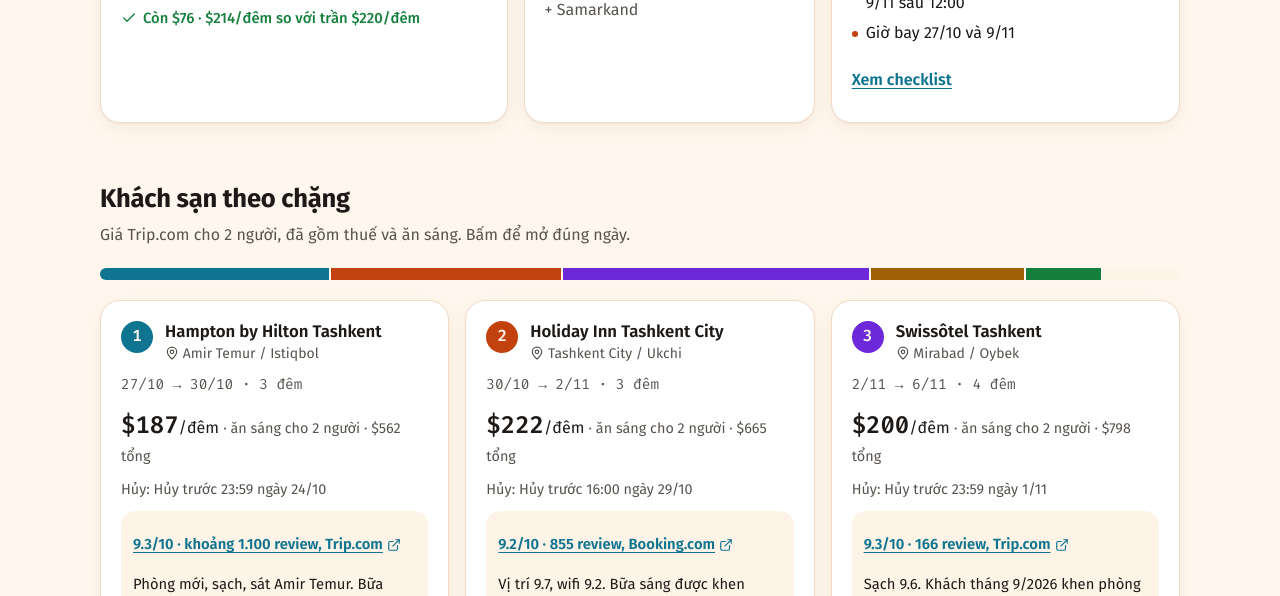
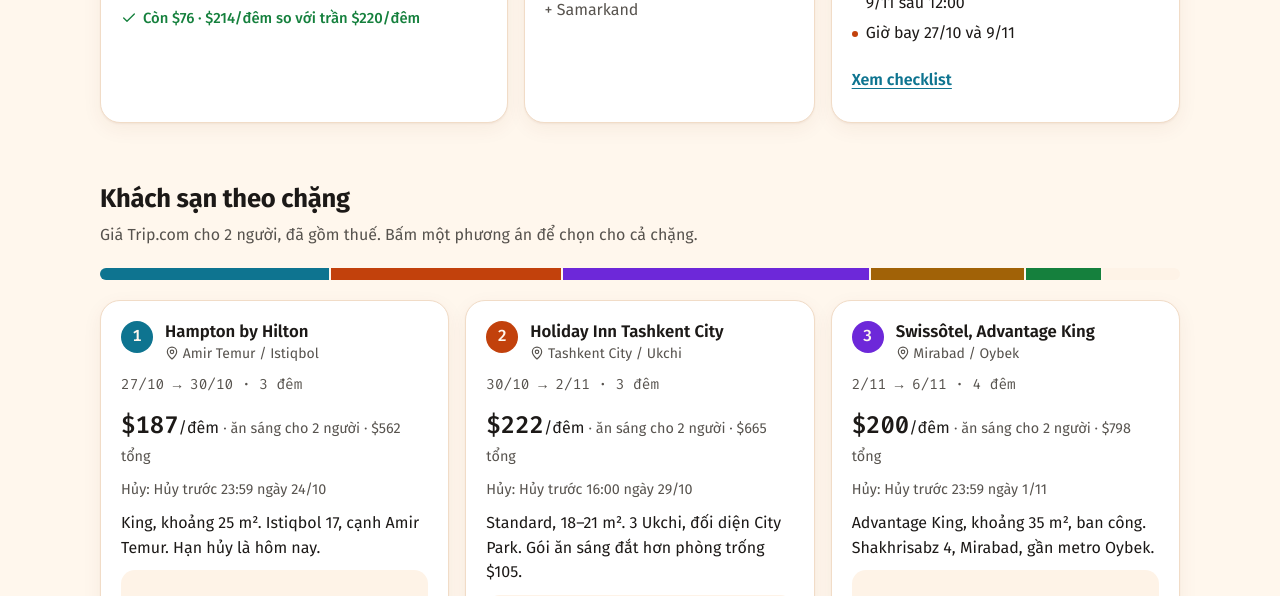
Before and after one commit to jiayangbot/uzbekistan-trip-2026, a website built with Vite: page index.html in a window 1280 px wide. Shown: the part 504-1100 px from the top of the page. Built offline with nearby package versions, Linux system fonts and the light colour scheme.

Commit message:
Let each hotel segment be chosen from the price comparison.

```diff
--- a/src/main.js
+++ b/src/main.js
@@ -116,6 +116,65 @@
 }
 
 const checks = loadChecks();
+const PICK_KEY = "uz-trip-2026-picks";
+
+/** @type {Record<string, string>} */
+const segmentOfStay = {
+  "2026-10-27": "Amir Temur · 27–30 Oct",
+  "2026-10-30": "Tashkent City · 30 Oct–2 Nov",
+  "2026-11-02": "Mirabad / Oybek · 2–6 Nov",
+  "2026-11-06": "Samarkand · 6–8 Nov",
+  "2026-11-08": "Trước giờ bay · 8–9 Nov",
+};
+
+/** @type {Record<string, string>} */
+const optionLabel = {
+  "hampton-3": "Hampton by Hilton",
+  "wyndham-3": "Wyndham Tashkent",
+  "hi-3": "Holiday Inn Tashkent City",
+  "hi-room": "Holiday Inn Tashkent City",
+  "hilton-3": "Hilton Tashkent City",
+  "swiss-4": "Swissôtel Tashkent",
+  "swiss-room": "Swissôtel Tashkent",
+  "mov-sam": "Mövenpick Samarkand",
+  "mov-room": "Mövenpick Samarkand",
+  "hampton-1": "Hampton by Hilton",
+};
+
+function loadPicks() {
+  try {
+    const raw = JSON.parse(localStorage.getItem(PICK_KEY) || "{}");
+    return raw && typeof raw === "object" ? raw : {};
+  } catch {
+    return {};
+  }
+}
+
+/** @type {Record<string, string>} */
+let picks = loadPicks();
+
+function optionsForStay(stay) {
+  const segment = segmentOfStay[stay.checkIn];
+  return hotelOptions.filter((o) => o.segment === segment);
+}
+
+function optionForStay(stay) {
+  const opts = optionsForStay(stay);
+  return opts.find((o) => o.id === picks[stay.checkIn]) || opts.find((o) => o.tier === "recommended") || opts[0];
+}
+
+function chosenTotal() {
+  return hotelStays.reduce((sum, stay) => sum + (optionForStay(stay)?.total ?? stay.actualTotal), 0);
+}
+
+function breakfastIncluded(option) {
+  return option.breakfast.startsWith("Đã gồm");
+}
+
+function sameHotel(stay, option) {
+  const label = optionLabel[option.id] || "";
+  return stay.name.startsWith(label);
+}
 
 function checkItem(key, text, extra = "") {
   return `<li><label class="check">
@@ -130,7 +189,6 @@
 }
 
 const totalNights = hotelStays.reduce((sum, s) => sum + s.nights, 0);
-const diff = meta.budgetUsd - meta.quotedTotalUsd;
 
 function renderTopbar() {
   return `
@@ -148,7 +206,9 @@
 }
 
 function renderOverview() {
-  const pct = Math.min(100, Math.round((meta.quotedTotalUsd / meta.budgetUsd) * 100));
+  const quoted = chosenTotal();
+  const diff = meta.budgetUsd - quoted;
+  const pct = Math.min(100, Math.round((quoted / meta.budgetUsd) * 100));
   const over = diff < 0;
   const urgent = masterChecklist.filter((c) => c.priority === "High").slice(0, 3);
   return `
@@ -162,15 +222,16 @@
       <div class="stats">
         <article class="card budget-card">
           <h2 class="card-label">${icon("wallet")} Ngân sách khách sạn</h2>
-          <p class="big-number">${fmtMoney.format(meta.quotedTotalUsd)} <span>/ ${fmtMoney.format(meta.budgetUsd)}</span></p>
+          <p class="big-number">${fmtMoney.format(quoted)} <span>/ ${fmtMoney.format(meta.budgetUsd)}</span></p>
           <div class="meter ${over ? "over" : ""}" role="img" aria-label="Quote bằng ${pct}% ngân sách">
             <span style="width:${pct}%"></span>
           </div>
           <p class="status ${over ? "is-over" : "is-ok"}">
             ${icon(over ? "alert" : "check", 16)}
             ${over ? "Vượt" : "Còn"} ${fmtMoney.format(Math.abs(diff))} ·
-            ${perNight(meta.quotedTotalUsd, totalNights)}/đêm so với trần ${perNight(meta.budgetUsd, totalNights)}/đêm
+            ${perNight(quoted, totalNights)}/đêm so với trần ${perNight(meta.budgetUsd, totalNights)}/đêm
           </p>
+          ${quoted === meta.quotedTotalUsd ? "" : `<p class="muted">Quote gốc ${fmtMoney.format(meta.quotedTotalUsd)}. Đang chọn phương án khác.</p>`}
         </article>
         <article class="card">
           <h2 class="card-label">${icon("bed")} Lưu trú</h2>
@@ -199,22 +260,26 @@
 
   const cards = hotelStays
     .map((s, i) => {
-      const links = stayLinks(s);
+      const opt = optionForStay(s);
+      const label = optionLabel[opt.id] || s.name;
+      const links = stayLinks(s, label);
+      const meal = breakfastIncluded(opt) ? "ăn sáng cho 2 người" : opt.breakfast;
       return `
         <li class="card stay-card">
           <div class="stay-head">
             <span class="stay-index seg-${i}" aria-hidden="true">${i + 1}</span>
             <div>
-              <h3>${s.name}</h3>
+              <h3>${opt.name}</h3>
               <p class="muted">${icon("pin", 14)} ${areaFor(s)}</p>
             </div>
           </div>
           <p class="stay-dates">${shortDate(s.checkIn)} → ${shortDate(s.checkOut)} · ${s.nights} đêm</p>
-          <p class="stay-price"><strong>${perNight(s.actualTotal, s.nights)}</strong>/đêm <span>· ăn sáng cho 2 người · ${fmtMoney.format(s.actualTotal)} tổng</span></p>
+          <p class="stay-price"><strong>${perNight(opt.total, s.nights)}</strong>/đêm <span>· ${meal} · ${fmtMoney.format(opt.total)} tổng</span></p>
           <ul class="facts">
-            <li>Hủy: ${s.cancel}</li>
+            <li>Hủy: ${opt.cancel}</li>
           </ul>
-          ${renderReview(s)}
+          <p>${sameHotel(s, opt) ? s.note : opt.why}</p>
+          ${sameHotel(s, opt) ? renderReview(s) : ""}
           ${
             links
               ? `<div class="actions">
@@ -240,18 +305,21 @@
         <h4>${segment}</h4>
         <ul>
           ${opts
-            .map(
-              (o) => `
-            <li class="option ${o.tier === "recommended" ? "is-picked" : ""}">
-              <div class="option-top">
-                <strong>${o.name}</strong>
-                <span class="num">${o.total != null ? fmtMoney.format(o.total) : "—"}</span>
-              </div>
-              ${o.tier === "recommended" ? `<span class="tag tag-ok">${icon("check", 12)} Đang chọn</span>` : ""}
-              <p class="muted">${o.area} · ${o.score} · ${o.breakfast.startsWith("Đã gồm") ? "ăn sáng cho 2 người" : o.breakfast} · ${o.cancel}</p>
-              <p>${o.why}</p>
-            </li>`,
-            )
+            .map((o) => {
+              const picked = hotelStays.some((s) => segmentOfStay[s.checkIn] === segment && optionForStay(s).id === o.id);
+              return `
+            <li>
+              <button type="button" class="option ${picked ? "is-picked" : ""}" data-pick="${o.id}" aria-pressed="${picked}">
+                <span class="option-top">
+                  <strong>${o.name}</strong>
+                  <span class="num">${o.total != null ? fmtMoney.format(o.total) : "—"}</span>
+                </span>
+                <span class="tag ${picked ? "tag-ok" : "tag-plain"}">${icon(picked ? "check" : "swap", 12)} ${picked ? "Đang chọn" : "Chọn"}</span>
+                <span class="muted">${o.area} · ${o.score} · ${o.breakfast.startsWith("Đã gồm") ? "ăn sáng cho 2 người" : o.breakfast} · ${o.cancel}</span>
+                <span>${o.why}</span>
+              </button>
+            </li>`;
+            })
             .join("")}
         </ul>
       </div>`,
@@ -262,12 +330,12 @@
     <section class="section" id="stays" aria-labelledby="stays-title">
       <div class="section-head">
         <h2 id="stays-title">Khách sạn theo chặng</h2>
-        <p class="muted">Giá Trip.com cho 2 người, đã gồm thuế và ăn sáng. Bấm để mở đúng ngày.</p>
+        <p class="muted">Giá Trip.com cho 2 người, đã gồm thuế. Bấm một phương án để chọn cho cả chặng.</p>
       </div>
       <div class="strip" aria-hidden="true">${strip}</div>
       <ol class="stay-grid">${cards}</ol>
-      <details class="card alternatives">
-        <summary>${icon("swap")} Phương án khác để so giá <span class="muted">(${hotelOptions.length})</span>${icon("chevron")}</summary>
+      <details class="card alternatives" open>
+        <summary>${icon("swap")} Chọn khách sạn theo chặng <span class="muted">(${hotelOptions.length})</span>${icon("chevron")}</summary>
         <div class="option-grid">${options}</div>
       </details>
     </section>`;
@@ -276,7 +344,9 @@
 function renderDetail(entry, stay) {
   const detail = dayDetails[entry.date];
   if (!detail) return "";
-  const links = stay ? stayLinks(stay) : null;
+  const opt = stay ? optionForStay(stay) : null;
+  const label = opt ? optionLabel[opt.id] || stay.name : "";
+  const links = stay && opt ? stayLinks(stay, label) : null;
   const places = detail.places
     .map(
       (p) => `
@@ -298,10 +368,10 @@
           stay && links
             ? `<section class="block">
                 <h4>${icon("bed", 16)} Khách sạn đêm nay</h4>
-                <p><strong>${stay.name}</strong> · ${perNight(stay.actualTotal, stay.nights)}/đêm</p>
-                <p>${icon("check", 14)} Ăn sáng cho 2 người, đã gồm trong giá.</p>
-                <p class="muted">${stay.cancel}. ${stay.note}</p>
-                ${renderReview(stay)}
+                <p><strong>${opt.name}</strong> · ${perNight(opt.total, stay.nights)}/đêm</p>
+                <p>${breakfastIncluded(opt) ? `${icon("check", 14)} Ăn sáng cho 2 người, đã gồm trong giá.` : `${icon("alert", 14)} ${opt.breakfast}.`}</p>
+                <p class="muted">${opt.cancel}. ${sameHotel(stay, opt) ? stay.note : opt.why}</p>
+                ${sameHotel(stay, opt) ? renderReview(stay) : ""}
                 <div class="actions">
                   ${extLink(links.trip, "Trip.com", "btn btn-primary")}
                   ${extLink(links.booking, "Booking", "btn")}
@@ -347,6 +417,7 @@
   const kind = dayKind(entry);
   const info = kindInfo(kind);
   const stay = stayOnDate(entry.date);
+  const opt = stay ? optionForStay(stay) : null;
   const prev = index > 0 ? days[index - 1] : null;
   const moved = prev && (prev.hotel !== entry.hotel || prev.city !== entry.city);
   const d = parseDate(entry.date);
@@ -366,8 +437,8 @@
             <span class="tags">
               <span class="tag tag-${kind}">${icon(info.icon, 13)} ${info.label}</span>
               ${moved ? `<span class="tag tag-move">${icon("swap", 13)} Đổi chỗ ở</span>` : ""}
-              ${stay && entry.hotel !== "Checkout / flight" ? `<span class="tag tag-plain">${icon("bed", 13)} ${entry.hotel}</span>` : ""}
-              ${stay && stay.breakfast.startsWith("Đã gồm") ? `<span class="tag tag-ok">${icon("check", 13)} Ăn sáng đã gồm</span>` : ""}
+              ${opt && entry.hotel !== "Checkout / flight" ? `<span class="tag tag-plain">${icon("bed", 13)} ${optionLabel[opt.id] || entry.hotel}</span>` : ""}
+              ${opt && entry.hotel !== "Checkout / flight" && breakfastIncluded(opt) ? `<span class="tag tag-ok">${icon("check", 13)} Ăn sáng đã gồm</span>` : ""}
             </span>
           </span>
           <span class="chev">${icon("chevron", 20)}</span>
@@ -456,9 +527,10 @@
   li.classList.toggle("open", open);
 }
 
-function mount() {
-  const root = document.getElementById("app");
-  root.innerHTML = `
+let navObserver = null;
+
+function pageHtml() {
+  return `
     ${renderTopbar()}
     <main class="page">
       ${renderOverview()}
@@ -467,8 +539,91 @@
       ${renderPrep()}
       <footer class="footer">Giá là quote, chưa đặt. Kiểm tra lại tổng và điều kiện hủy trước khi trả tiền.</footer>
     </main>`;
+}
+
+function captureUi() {
+  const root = document.getElementById("app");
+  return {
+    scroll: window.scrollY,
+    openDays: [...root.querySelectorAll(".day.open")].map((li) => li.id),
+    detailsOpen: root.querySelector(".alternatives")?.open ?? true,
+    filter: root.querySelector("[data-filter][aria-pressed='true']")?.getAttribute("data-filter") || "all",
+    expanded: root.querySelector("[data-expand-all]")?.getAttribute("aria-pressed") === "true",
+  };
+}
+
+function restoreUi(ui) {
+  const root = document.getElementById("app");
+  const details = root.querySelector(".alternatives");
+  if (details) details.open = ui.detailsOpen;
+  if (ui.filter !== "all") {
+    root.querySelectorAll("[data-filter]").forEach((c) => {
+      c.setAttribute("aria-pressed", String(c.getAttribute("data-filter") === ui.filter));
+    });
+    root.querySelectorAll(".day").forEach((li) => {
+      const index = Number(li.getAttribute("data-index"));
+      li.hidden = !matchesFilter(/** @type {Filter} */ (ui.filter), days[index], index);
+    });
+  }
+  if (ui.expanded) {
+    const expand = root.querySelector("[data-expand-all]");
+    expand.setAttribute("aria-pressed", "true");
+    expand.textContent = "Thu gọn tất cả";
+  }
+  for (const id of ui.openDays) {
+    const li = document.getElementById(id);
+    if (li && !li.hidden) setDayOpen(li, true);
+  }
+  window.scrollTo(0, ui.scroll);
+}
+
+function watchNav() {
+  navObserver?.disconnect();
+  const root = document.getElementById("app");
+  const navLinks = root.querySelectorAll("[data-nav]");
+  navObserver = new IntersectionObserver(
+    (entries) => {
+      for (const entry of entries) {
+        if (!entry.isIntersecting) continue;
+        navLinks.forEach((a) => {
+          const active = a.getAttribute("data-nav") === entry.target.id;
+          if (active) a.setAttribute("aria-current", "true");
+          else a.removeAttribute("aria-current");
+        });
+      }
+    },
+    { rootMargin: "-45% 0px -50% 0px" },
+  );
+  ["overview", "stays", "timeline", "prep"].forEach((id) => navObserver.observe(document.getElementById(id)));
+}
+
+function paint(focusId) {
+  const root = document.getElementById("app");
+  const ui = root.querySelector(".page") ? captureUi() : null;
+  root.innerHTML = pageHtml();
+  if (ui) restoreUi(ui);
+  if (focusId) root.querySelector(`[data-pick="${CSS.escape(focusId)}"]`)?.focus({ preventScroll: true });
+  watchNav();
+}
+
+function mount() {
+  const root = document.getElementById("app");
+  paint();
 
   root.addEventListener("click", (event) => {
+    const pick = event.target.closest("[data-pick]");
+    if (pick) {
+      const id = pick.getAttribute("data-pick");
+      const opt = hotelOptions.find((o) => o.id === id);
+      const checkIn = Object.entries(segmentOfStay).find(([, segment]) => segment === opt?.segment)?.[0];
+      const stay = hotelStays.find((s) => s.checkIn === checkIn);
+      if (!opt || !stay || optionForStay(stay).id === id) return;
+      picks = { ...picks, [checkIn]: id };
+      localStorage.setItem(PICK_KEY, JSON.stringify(picks));
+      paint(id);
+      return;
+    }
+
     const toggle = event.target.closest(".day-toggle");
     if (toggle) {
       const li = toggle.closest(".day");
@@ -512,22 +667,6 @@
     });
   });
 
-  const navLinks = root.querySelectorAll("[data-nav]");
-  const observer = new IntersectionObserver(
-    (entries) => {
-      for (const entry of entries) {
-        if (!entry.isIntersecting) continue;
-        navLinks.forEach((a) => {
-          const active = a.getAttribute("data-nav") === entry.target.id;
-          if (active) a.setAttribute("aria-current", "true");
-          else a.removeAttribute("aria-current");
-        });
-      }
-    },
-    { rootMargin: "-45% 0px -50% 0px" },
-  );
-  ["overview", "stays", "timeline", "prep"].forEach((id) => observer.observe(document.getElementById(id)));
-
   const openFromHash = () => {
     if (!location.hash.startsWith("#d-")) return;
     const li = document.getElementById(location.hash.slice(1));
```
Also changed, not shown: src/styles.css (+10 -0 lines), src/trip-guide.js (+14 -2 lines).
